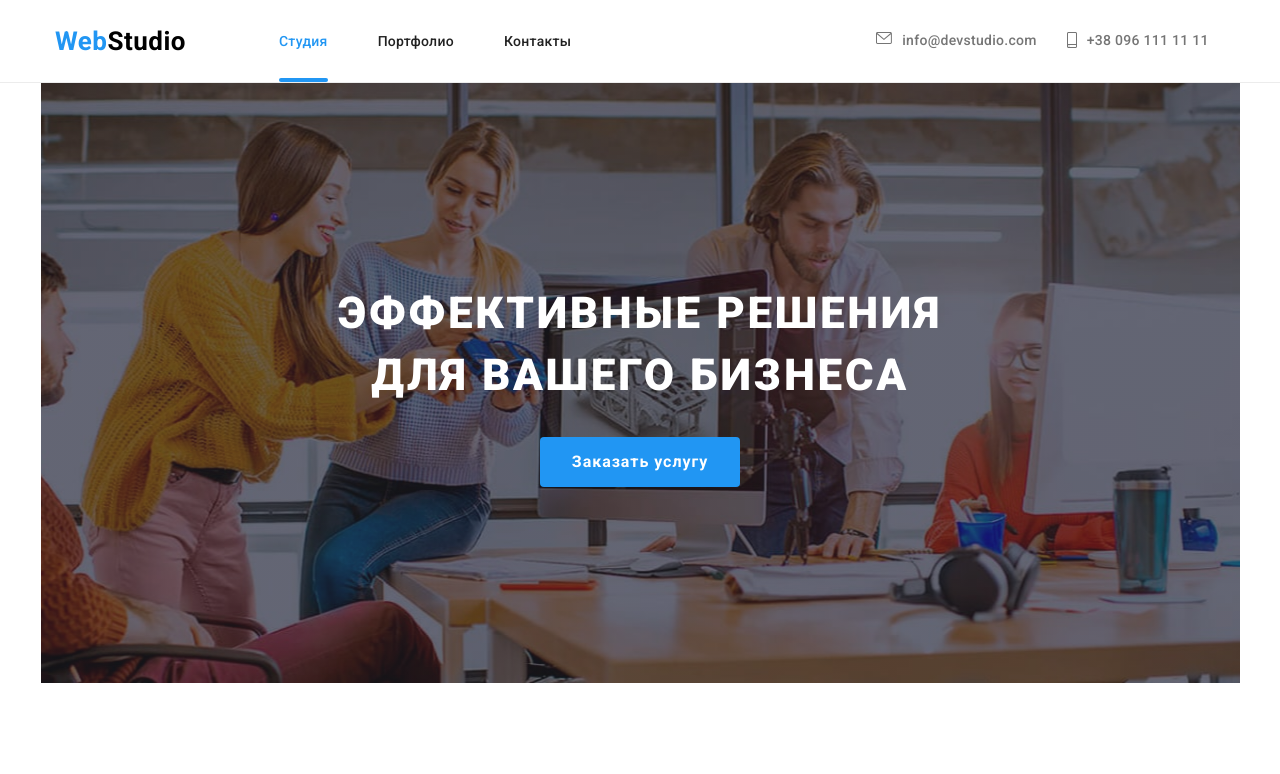
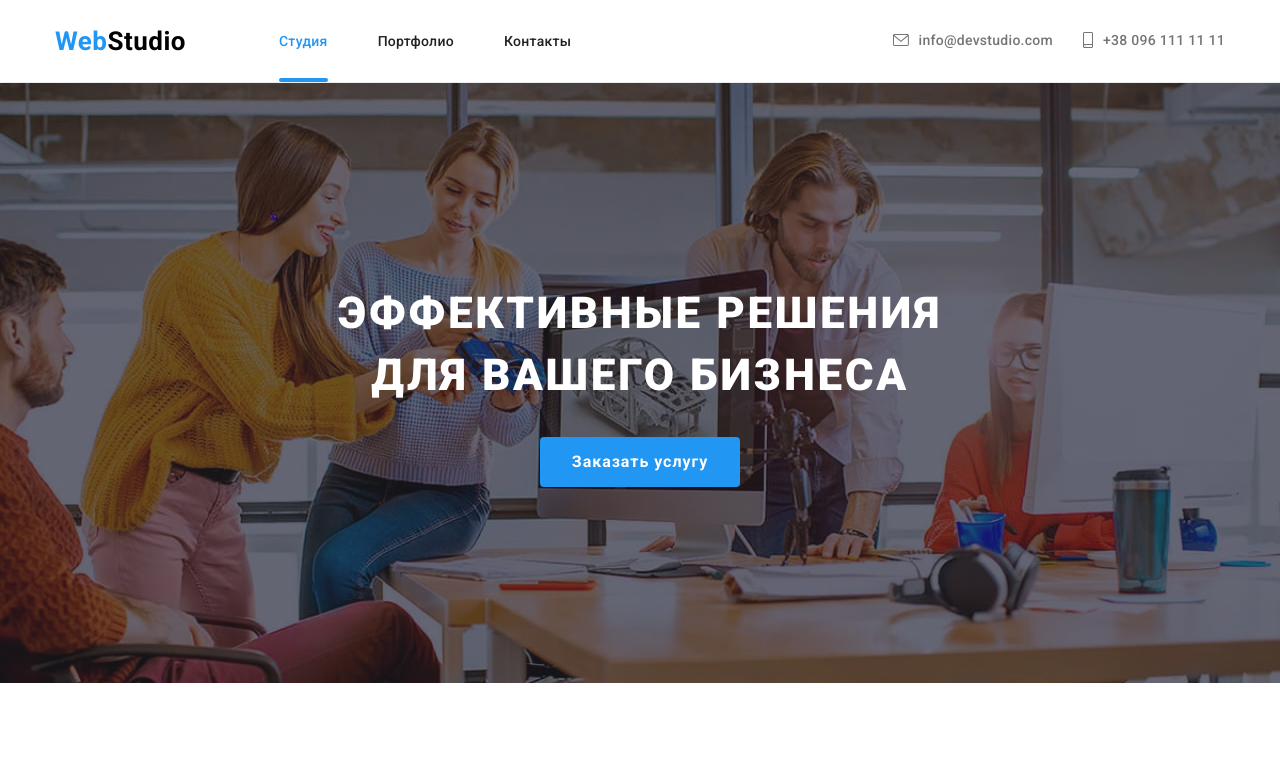
Before and after one commit to i-bondarenko/goit-markup-hw-08, a plain HTML site: page index.html in a window 1280 px wide. Shown: the top 774 px of the page. Drawn offline with nearby package versions, Linux system fonts and the light colour scheme.

Commit message:
Финальные правки

```diff
--- a/sass/base/_reset.scss
+++ b/sass/base/_reset.scss
@@ -2,6 +2,9 @@ body {
     color: var(--main-text-color);
     font-family: 'Roboto', sans-serif;
     letter-spacing: 0.03em;
+}
+.no-scroll {
+    overflow: hidden;
 }
 .list {
     padding: 0;
--- a/sass/components/_banner.scss
+++ b/sass/components/_banner.scss
@@ -1,5 +1,5 @@
 .banner {
-    max-width: 767px;
+    max-width: 1600px;
     height: 400px;
     margin-left: auto;
     margin-right: auto;
@@ -20,7 +20,6 @@
             url('../images/header-mob-2x.jpg');
         }
     @include tablet {
-        width: 1199px;
         background-image: linear-gradient(to right, rgba(47, 48, 58, 0.4), rgba(47, 48, 58, 0.4)),
         url('../images/header-tab.jpg');
     @media (min-device-pixel-ratio: 2),
@@ -32,7 +31,6 @@
     }
 }
     @include desktop {
-        max-width: 1600px;
         height: 600px;
         padding-top: 200px;
         padding-bottom: 200px;
--- a/sass/components/_footer.scss
+++ b/sass/components/_footer.scss
@@ -13,13 +13,15 @@
 .footer__flex {
     @media screen and (min-width: 768px) and (max-width: 1199px) {
         display: flex;
+        justify-content: space-around;
         align-items: baseline;
-        padding-right: 89px;
-        padding-left: 76px;
+        // padding-right: 89px;
+        // padding-left: 76px;
         margin-bottom: 60px;
     }
     @include desktop {
         display: flex;
+        align-items: baseline;
     }
 }
 .footer-info {
@@ -28,10 +30,11 @@
     justify-content: center;
     @media screen and (max-width: 767px) {
         margin: 0 auto;
+        margin-bottom: 60px;
     }
     @include tablet {
         align-items: center;
-        margin-right: auto;
+        // margin-right: auto;
     }
     @include desktop {
         align-items: start;
@@ -79,7 +82,6 @@
     @media screen and (max-width: 767px) {
         margin-right: auto;
         margin-left: auto;
-        margin-bottom: 60px;
     }
 }
 .contact-list__item {
@@ -115,7 +117,9 @@
         margin-bottom: 60px;
     }
     @media screen and (min-width: 768px) and (max-width: 1199px) {
-        margin-left: auto;
+        display: flex;
+        flex-direction: column;
+        align-items: center;
         margin-bottom: 0;
     }
 }
--- a/sass/components/_header.scss
+++ b/sass/components/_header.scss
@@ -1,5 +1,4 @@
 .header {
-    display: flex;
     position: relative;
 }
 .navigation {
@@ -51,7 +50,7 @@
     }
 }
 .menu-button, .menu-button-close {
-    transition: color 250ms --timing-function;
+    transition: color 250ms var(--timing-function);
 }
 .menu-button:hover, .menu-button-close:focus, .menu-button-close:hover,
 .menu-button:focus {
@@ -77,8 +76,14 @@
     }
     @include tablet {
         display: flex;
-        justify-content: space-between;
+        flex-grow: 1;
+        width: 100%;
     }
+}
+.mob-menu-bottom {
+    @include tablet {
+    margin-left: auto;
+}
 }
 .site-nav {
     @include tablet {
@@ -136,20 +141,17 @@
         bottom: -33px;
     }
 }
-
 .contacts {
     display: flex;
     flex-direction: column-reverse;
     margin-bottom: 64px;
     @include tablet {
         flex-direction: column;
-        margin-left: 84px;
         margin-bottom: 0;
         padding-top: 21px;
     }
     @include desktop {
         flex-direction: row;
-        margin-left: 305px;
         margin-bottom: 0;
         padding-top: 0;
     }
@@ -207,6 +209,7 @@
     color: var(--accent-color);
     @include tablet {
         display: flex;
+        align-items: center;
         font-size: 12px;
         line-height: 1.17;
         color: var(--main-text-color);
@@ -225,6 +228,7 @@
     color: var(--main-text-color);
     @include tablet {
         display: flex;
+        align-items: center;
         font-size: 12px;
     }
     @include desktop {
```
Also changed, not shown: css/main.css, css/main.min.css, 2 other files.
